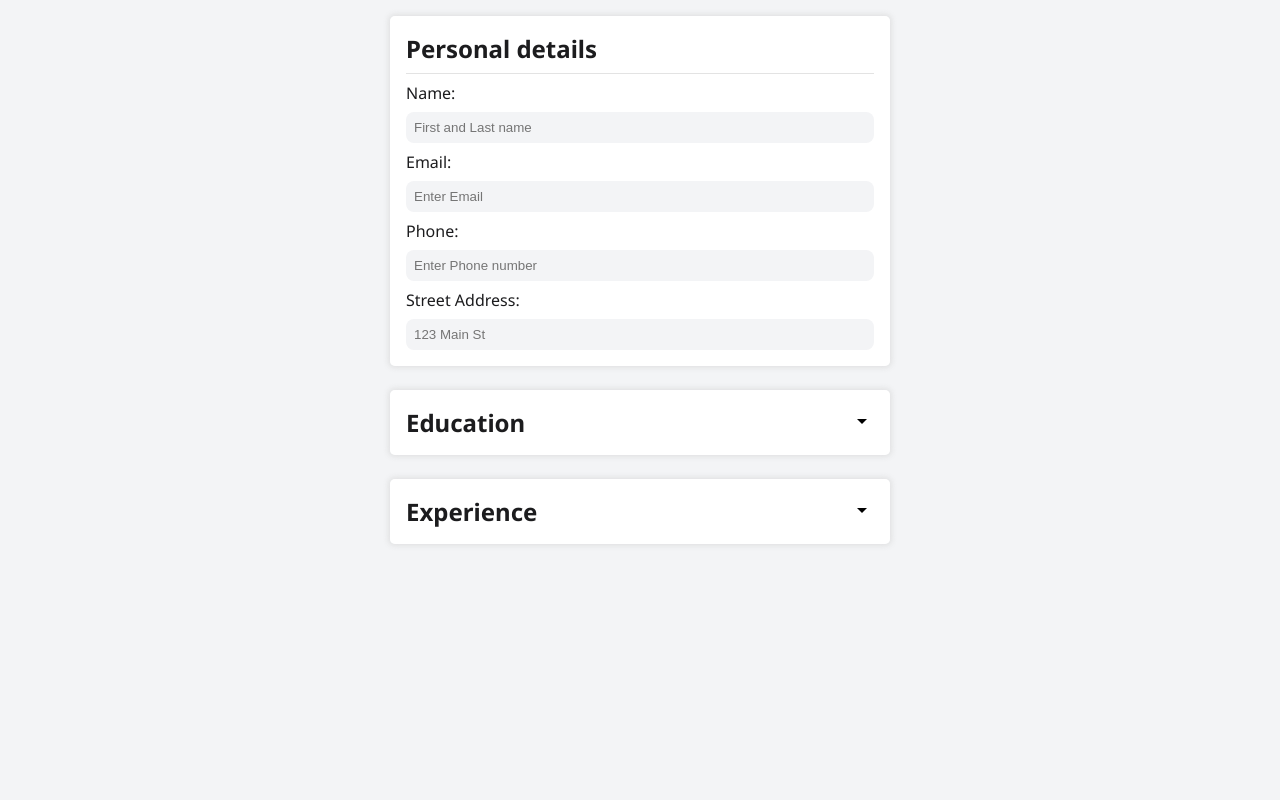
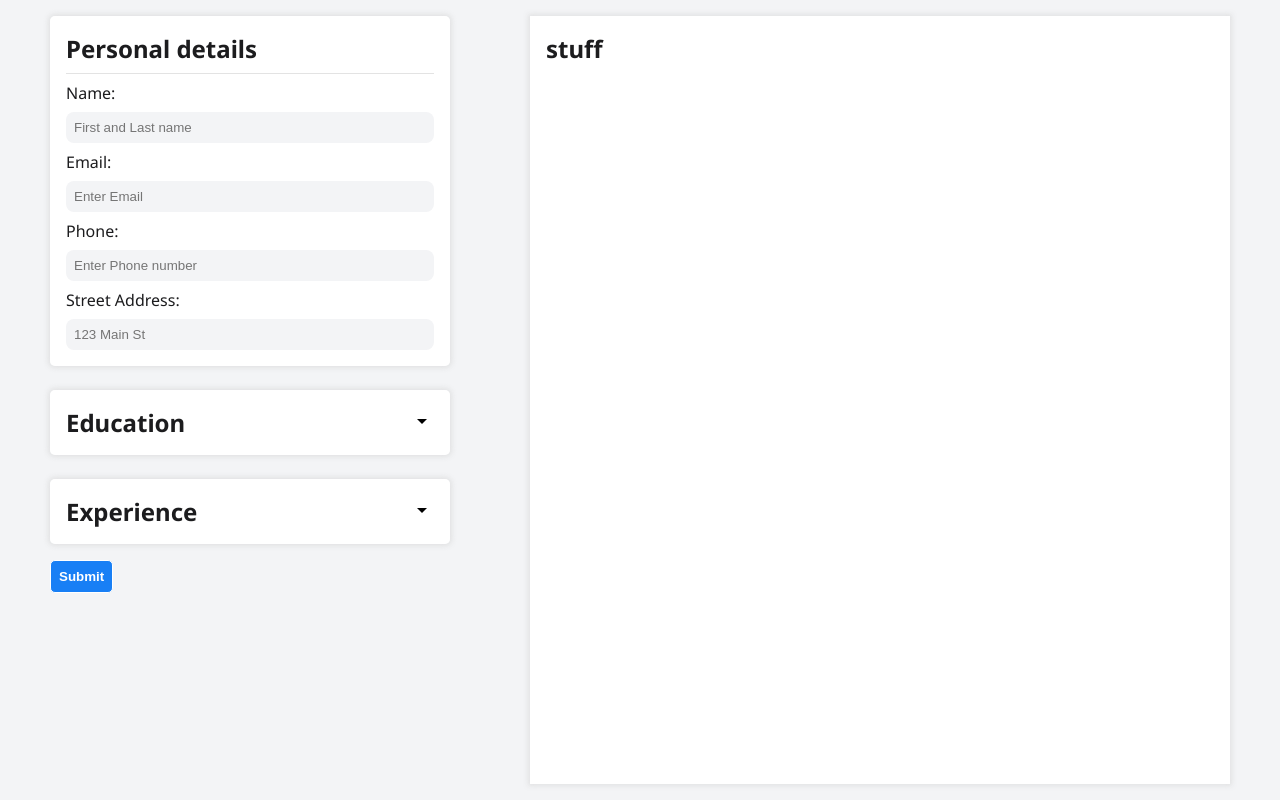
Before and after one commit to zololade/react-tut, a React (Vite) app: page / in a window 1280 px wide. Built offline with nearby package versions, Linux system fonts and the light colour scheme.

Commit message:
feat: implement form state management and add Preview component; enhance styling for form and preview sections

```diff
--- a/src/App.tsx
+++ b/src/App.tsx
@@ -2,9 +2,31 @@
 import type React from "react";
 
 import "./styles.css";
+import { useState } from "react";
+
 import { Form } from "./components/form";
+import { Preview } from "./components/preview";
+import type { State } from "./types/types";
 
 export default function App() {
+  const [formState, setFormState] = useState<State>({
+    name: "",
+    email: "",
+    phone: "",
+    address_line1: "",
+    school: "",
+    degree: "",
+    startDate: "",
+    endDate: "",
+    location: "",
+    company: "",
+    position: "",
+    expStartDate: "",
+    expEndDate: "",
+    expLocation: "",
+    expDesc: "",
+  });
+
   function handleSubmit(e: React.SubmitEvent) {
     e.preventDefault();
 
@@ -16,7 +38,8 @@ export default function App() {
 
   return (
     <>
-      <Form handleSubmit={handleSubmit} />
+      <Form handleSubmit={handleSubmit} formState={formState} formStateMod={setFormState} />
+      <Preview />
     </>
   );
 }
--- a/src/components/form.tsx
+++ b/src/components/form.tsx
@@ -42,7 +42,7 @@ function Form({ handleSubmit }: FormProp) {
         showBtn={() => updateVisibility({ ...visibility, exp: !visibility.exp })}
       />
 
-      {/* <SubmitBtn /> */}
+      <SubmitBtn />
     </form>
   );
 }
--- /dev/null
+++ b/src/components/preview.tsx
@@ -0,0 +1,9 @@
+function Preview() {
+  return (
+    <section className="preview">
+      <h1>stuff</h1>
+    </section>
+  );
+}
+
+export { Preview };
--- a/src/css/app.css
+++ b/src/css/app.css
@@ -4,76 +4,8 @@ body {
   padding: 1rem;
 
   #root {
-    form {
-      fieldset {
-        background-color: var(--bg-color);
-        max-width: 500px;
-        margin: auto;
-        box-shadow: 0px 0px 5px 2px var(--box-shadow);
-        padding: 1rem;
-        border-radius: 5px;
-        &:not(:first-of-type) {
-          margin-top: 1.5rem;
-        }
-
-        input,
-        hr,
-        label,
-        textarea {
-          display: block;
-          margin-top: 0.5rem;
-        }
-
-        input,
-        textarea {
-          border: none;
-          background-color: var(--input-bg);
-          padding: 0.5rem;
-          border-radius: 0.5rem;
-          width: 100%;
-        }
-
-        hr {
-          border: none;
-          border-bottom: 1px solid #80808038;
-        }
-        .date-group,
-        .header-group {
-          display: flex;
-          justify-content: space-between;
-          align-items: center;
-          gap: 1rem;
-          .date-item {
-            flex: 1;
-          }
-        }
-      }
-
-      /* btn */
-      button {
-        padding: 0.5rem;
-        background: none;
-        border: 1px solid gray;
-        border-radius: 5px;
-        font-weight: 600;
-
-        &[type="submit"] {
-          color: white;
-          border: 1px solid var(--bg-color);
-          background-color: #187ff5;
-          margin-top: 1rem;
-        }
-
-        &.dropBtn {
-          padding: 0;
-          border: 0px solid transparent;
-          transition: all 200ms ease-in-out;
-
-          &.active {
-            transform: rotate(180deg);
-          }
-        }
-      }
-    }
+    display: flex;
+    justify-content: center;
+    gap: 5rem;
   }
 }
--- /dev/null
+++ b/src/css/form.css
@@ -0,0 +1,73 @@
+#root {
+  form {
+    fieldset {
+      background-color: var(--bg-color);
+      width: 400px;
+      margin: auto;
+      box-shadow: 0px 0px 5px 2px var(--box-shadow);
+      padding: 1rem;
+      border-radius: 5px;
+      &:not(:first-of-type) {
+        margin-top: 1.5rem;
+      }
+
+      input,
+      hr,
+      label,
+      textarea {
+        display: block;
+        margin-top: 0.5rem;
+      }
+
+      input,
+      textarea {
+        border: none;
+        background-color: var(--input-bg);
+        padding: 0.5rem;
+        border-radius: 0.5rem;
+        width: 100%;
+      }
+
+      hr {
+        border: none;
+        border-bottom: 1px solid #80808038;
+      }
+      .date-group,
+      .header-group {
+        display: flex;
+        justify-content: space-between;
+        align-items: center;
+        gap: 1rem;
+        .date-item {
+          flex: 1;
+        }
+      }
+    }
+
+    /* btn */
+    button {
+      padding: 0.5rem;
+      background: none;
+      border: 1px solid gray;
+      border-radius: 5px;
+      font-weight: 600;
+
+      &[type="submit"] {
+        color: white;
+        border: 1px solid var(--bg-color);
+        background-color: #187ff5;
+        margin-top: 1rem;
+      }
+
+      &.dropBtn {
+        padding: 0;
+        border: 0px solid transparent;
+        transition: all 200ms ease-in-out;
+
+        &.active {
+          transform: rotate(180deg);
+        }
+      }
+    }
+  }
+}
--- a/src/css/index.css
+++ b/src/css/index.css
@@ -1,2 +1,4 @@
 @import url("./reset.css");
 @import url("./app.css");
+@import url("./form.css");
+@import url("./preview.css");
--- /dev/null
+++ b/src/css/preview.css
@@ -0,0 +1,11 @@
+#root {
+  .preview {
+    flex: auto;
+    background-color: var(--bg-color);
+    box-shadow: 0px 0px 5px 2px var(--box-shadow);
+    padding: 1rem;
+    max-width: 700px;
+    height: calc(100vh - 2rem);
+    height: calc(100dvh - 2rem);
+  }
+}
```
Also changed, not shown: src/types/types.ts (+24 -2 lines).
